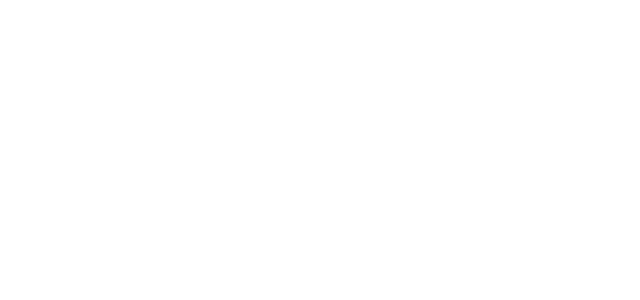
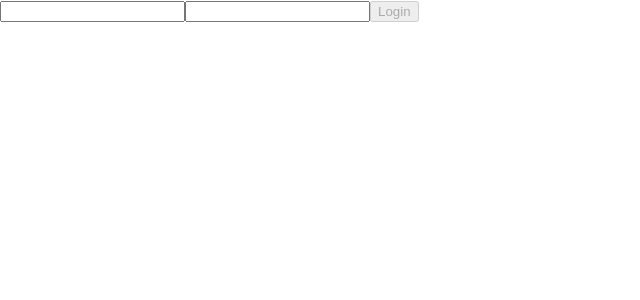
Before and after one commit to Artmoraes/Store-Online, a React (Create React App) app: page /login in a window 1280 px wide. Shown: the top 300 px of the page, without its empty margins (0-640 px from the left). Built offline with nearby package versions, Linux system fonts and the light colour scheme.

Commit message:
Criação da tela login e início da função de validação do email e password

```diff
--- a/src/App.js
+++ b/src/App.js
@@ -1,9 +1,11 @@
 import React from 'react';
 import { BrowserRouter, Route, Switch } from 'react-router-dom';
 import './App.css';
+import DataProvider from './context/DataProvider';
 import Checkout from './pages/Checkout';
 import DetailsProduct from './pages/DetailsProduct';
 import Home from './pages/Home';
+import Login from './pages/Login';
 import ShoppingCart from './pages/ShoppingCart';
 
 class App extends React.Component {
@@ -35,34 +37,38 @@
     const { productsInCart } = this.state;
 
     return (
+      <DataProvider>
         <BrowserRouter>
           <Switch>
             <Route path="/" exact>
               <Home
-              addCartList={ this.addCartList }
+                addCartList={this.addCartList}
               />
             </Route>
             <Route path="/ShoppingCart">
               <ShoppingCart
-              removeProduct={ this.removeProduct }
-              productsInCart={ productsInCart }
+                removeProduct={this.removeProduct}
+                productsInCart={productsInCart}
               />
             </Route>
-          <Route path="/" exact component={ Home } />
-          <Route path="/ShoppingCart" component={ ShoppingCart } />
+            <Route path="/" exact component={Home} />
+            <Route path="/ShoppingCart" component={ShoppingCart} />
             <Route
               path="/DetailsProduct/:id"
-            render={ (props) => (<DetailsProduct
-              { ...props }
-              addCartList={ this.addCartList }
-            />) }
+              render={(props) => (<DetailsProduct
+                {...props}
+                addCartList={this.addCartList}
+              />)}
             />
             <Route path="/Checkout">
-            <Checkout productsInCart={ productsInCart } />
+              <Checkout productsInCart={productsInCart} />
             </Route>
-
+            <Route path="/login">
+              <Login />
+            </Route>
           </Switch>
         </BrowserRouter>
+      </DataProvider>
     );
   }
 }
--- /dev/null
+++ b/src/context/DataProvider.js
@@ -0,0 +1,31 @@
+import PropTypes from "prop-types";
+import React, { useEffect, useState } from "react";
+import ProjectContext from "./ProjectContext";
+
+function DataProvider({ children }) {
+  const [email, setEmail] = useState("");
+  const [password, setPassword] = useState("");
+  const [button, setButton] = useState(true);
+
+
+  useEffect(() => {
+    try {
+      // Consome os dados da API, caso dê erro, cai no catch após o try
+    } catch (error) {
+      console.error(error);
+    }
+  }, []);
+
+  const context = { email, setEmail, password, setPassword, button, setButton }; // Constante feita para alocar todos os dados que serão passados posteriormente no value do provider
+  return (
+    <ProjectContext.Provider value={context}>
+      {children}
+    </ProjectContext.Provider>
+  );
+}
+
+DataProvider.propTypes = {
+  children: PropTypes.node.isRequired,
+};
+
+export default DataProvider;
--- /dev/null
+++ b/src/context/ProjectContext.js
@@ -0,0 +1,5 @@
+import { createContext } from 'react';
+
+const ProjectContext = createContext();
+
+export default ProjectContext;
--- /dev/null
+++ b/src/pages/Login.js
@@ -0,0 +1,43 @@
+import React, { useContext } from "react";
+import ProjectContext from "../context/ProjectContext";
+
+function Login() {
+  const { email, setEmail, password, setPassword, button, setButton } = useContext(ProjectContext);
+  console.log(email, password);
+  const validationButton = () => {
+    if (password >= 7) {
+      return false
+    }
+    return true;
+  };
+  return (
+    <div>
+      <form>
+        <input
+          type="email"
+          id="email"
+          name="email"
+          value={email}
+          onChange={({ target }) => {
+            setEmail(target.value);
+          }} required
+        />
+        <input
+          type="password"
+          id="pass"
+          name="password"
+          min="8"
+          value={password}
+          onChange={({ target }) => {
+            setPassword(target.value);
+
+          }}
+          required
+        />
+        <button type="button" disabled={validationButton()} onClick={console.log('button')}>Login</button>
+      </form>
+    </div>
+  );
+}
+
+export default Login;
```
Also changed, not shown: src/pages/Product.js (line endings or trailing spaces). Lines whose indentation alone changed are shown as unchanged.
